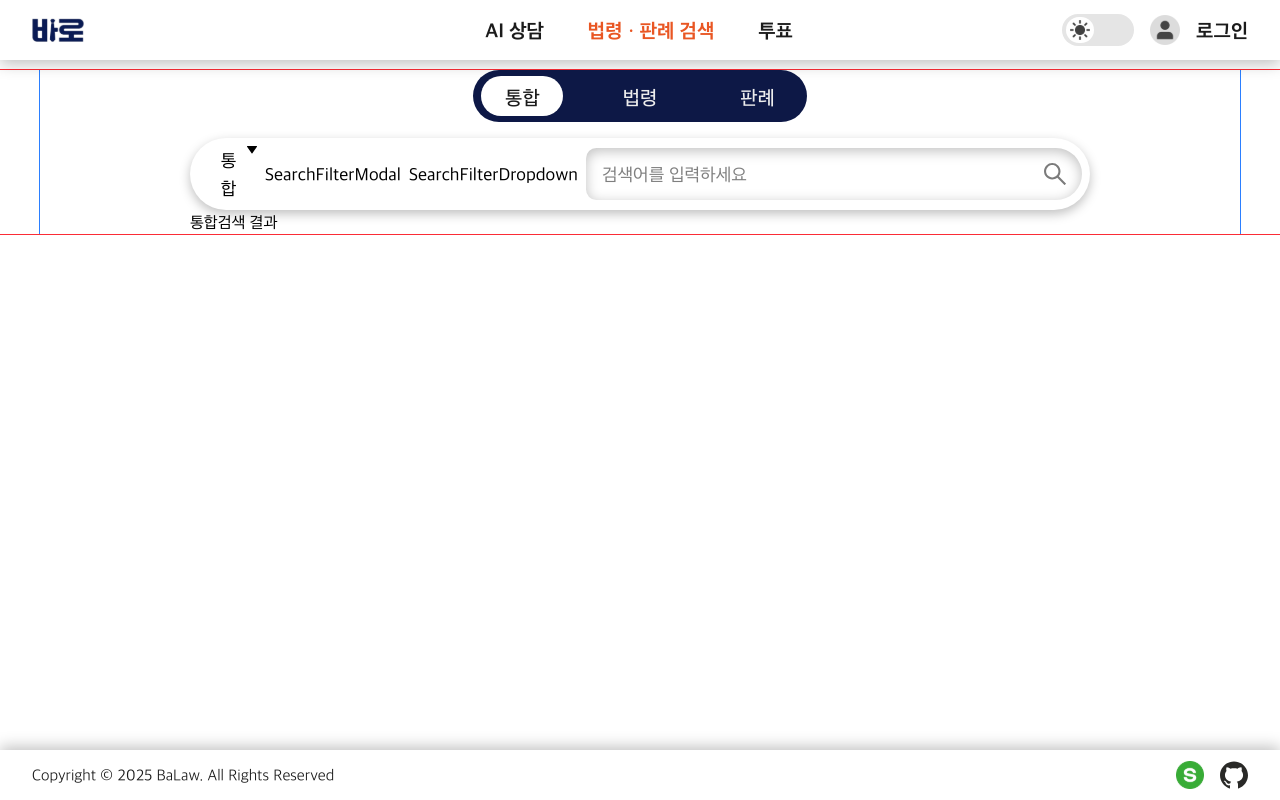
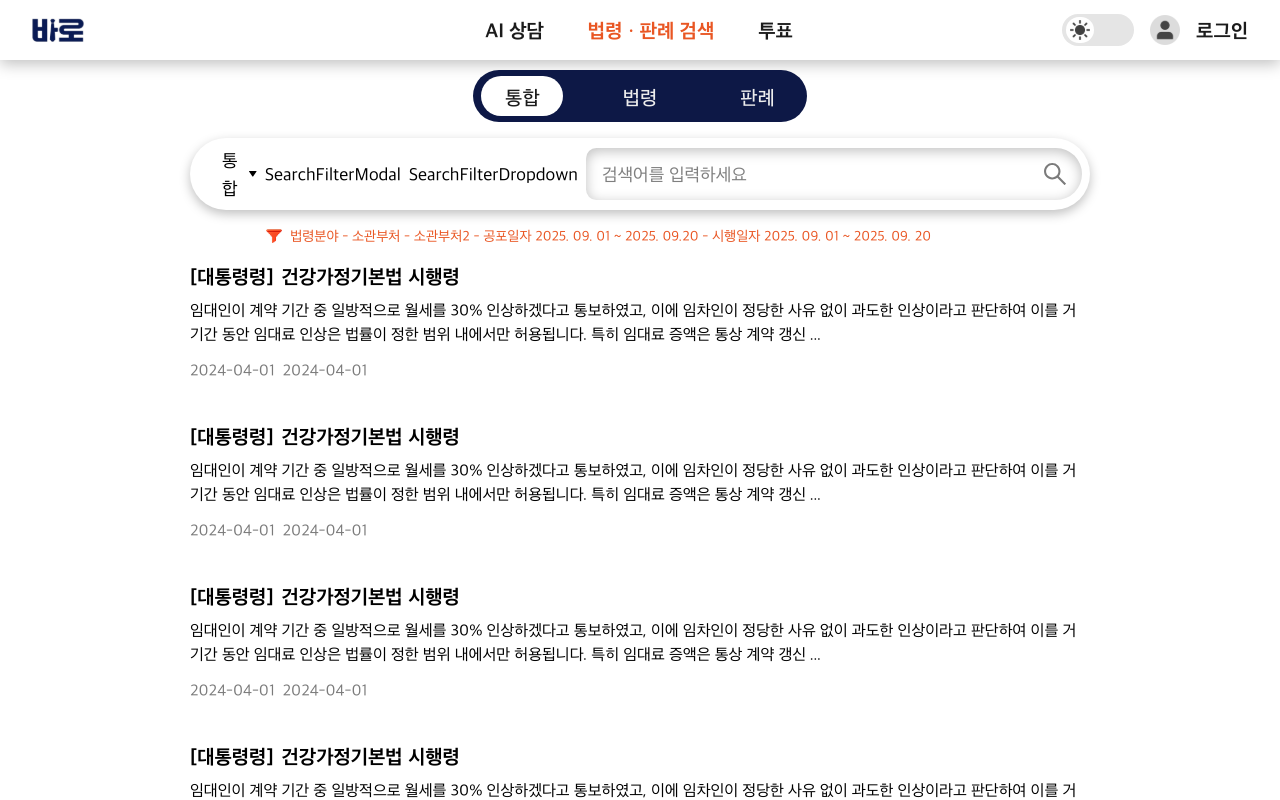
Before and after one commit to prgrms-web-devcourse-final-project/WEB5_6_SamSamOO_FE, a Next.js app: page /search/total in a window 1280 px wide. Shown: the top 800 px of the page. Built offline with nearby package versions, Linux system fonts and the light colour scheme.

Commit message:
style : 검색 페이지 UI (다크/라이트모드)
- 반응형 미구현
- 히스토리 챗 미구현

```diff
--- a/src/app/search/(search-layout)/layout.tsx
+++ b/src/app/search/(search-layout)/layout.tsx
@@ -1,14 +1,31 @@
 import SearchForm from '@/components/features/search/SearchForm';
 import ToggleSwitchNavigation from '@/components/ui/ToggleSwitchNavigation';
+import Image from 'next/image';
 
+// 주석 처리한건 서치폼 fixed 버전
 function SearchLayout({ children }: { children: React.ReactNode }) {
   return (
-    <div className="w-full h-full outline-1 outline-red-500 flex flex-1 items-center justify-center">
-      <div className="w-[1200px] outline-1 outline-blue-500 px-[150px]">
-        <nav className="flex itmes-center justify-center mb-4">
-          <ToggleSwitchNavigation paddingX={24} paddingY={6} />
-        </nav>
-        <SearchForm />
+    <div className="w-full h-full flex flex-1 items-center justify-center">
+      {/* <div className="w-[1200px] px-[150px] flex justify-center"> */}
+      <div className="w-[1200px] px-[150px] flex flex-col justify-center">
+        {/* <section className='w-[1200px] px-[150px] fixed bg-white dark:bg-background-black1 '> */}
+        <section className=" bg-white dark:bg-background-black1 ">
+          <h2 className="sr-only">검색 및 필터링</h2>
+          <nav className="flex itmes-center justify-center mb-4">
+            <ToggleSwitchNavigation paddingX={24} paddingY={6} />
+          </nav>
+          <SearchForm />
+          {/* 필터 적용된 항목 나열. 컴포넌트 분리 */}
+          {/* <div className='px-19 text-accent grid grid-cols-[1fr_30fr] items-center text-sm pb-4 border-b border-b-primary-gray1'> */}
+          <div className="px-19 text-accent grid grid-cols-[1fr_30fr] items-center text-sm pb-4 ">
+            <Image src="/icons/filter.png" width={16} height={16} alt="필터" />
+            <p>
+              법령분야 - 소관부처 - 소관부처2 - 공포일자 2025. 09. 01 ~ 2025. 09.20 - 시행일자 2025.
+              09. 01 ~ 2025. 09. 20
+            </p>
+          </div>
+        </section>
+        {/* <section className="w-full pt-[190px]"> */}
         <section className="w-full">
           <h2 className="sr-only">검색 결과</h2>
           {children}
--- a/src/app/search/(search-layout)/total/page.tsx
+++ b/src/app/search/(search-layout)/total/page.tsx
@@ -6,6 +6,33 @@ export const metadata: Metadata = {
 };
 
 function Page() {
-  return <div>통합검색 결과</div>;
+  return (
+    <div>
+      {
+        // 컴포넌트 분리필요
+        Array(10)
+          .fill(null)
+          .map((_, index) => (
+            <li key={index} className="mb-10">
+              <section className="flex gap-2 text-xl font-bold mb-2">
+                <h2 className="sr-only">제목</h2>
+                <p>[대통령령]</p>
+                <p>건강가정기본법 시행령</p>
+              </section>
+              <p className="mb-3">
+                임대인이 계약 기간 중 일방적으로 월세를 30% 인상하겠다고 통보하였고, 이에 임차인이
+                정당한 사유 없이 과도한 인상이라고 판단하여 이를 거 기간 동안 임대료 인상은 법률이
+                정한 범위 내에서만 허용됩니다. 특히 임대료 증액은 통상 계약 갱신 ...
+              </p>
+              <section className="flex gap-2 text-md text-primary-gray1">
+                <h2 className="sr-only">기간</h2>
+                <p>2024-04-01</p>
+                <p>2024-04-01</p>
+              </section>
+            </li>
+          ))
+      }
+    </div>
+  );
 }
 export default Page;
--- a/src/components/features/search/SearchFilter.tsx
+++ b/src/components/features/search/SearchFilter.tsx
@@ -1,16 +1,41 @@
+import { useEffect, useState } from 'react';
 import SearchFilterDropdown from './SearchFilterDropdown';
 import SearchFilterModal from './SearchFilterModal';
+import { useTheme } from 'next-themes';
 
 interface Props {
   category: string;
 }
 
+// 이거 서버컴포넌트인데 왜 useEffect를 쓸 수 있지?
 function SearchFilter({ category }: Props) {
+  const { resolvedTheme } = useTheme();
+  const [mounted, setMounted] = useState(false);
+  const isDark = resolvedTheme === 'dark' ? true : false;
+
+  useEffect(() => {
+    setMounted(true);
+  }, []);
+
+  if (!mounted) return null;
+
   return (
     <>
-      <button type="button" className="flex w-17 gap-2 focus:bg-accent">
+      <button type="button" className="flex w-17 gap-2 items-center focus:bg-accent">
         {category}
-        <img src="/icons/filterDown.svg" alt="필터" />
+        <svg
+          width="10"
+          height="8"
+          viewBox="0 0 10 8"
+          fill="none"
+          xmlns="http://www.w3.org/2000/svg"
+          className="dark:fill-white"
+        >
+          <path
+            d="M4.58793 7.2845C4.6338 7.35112 4.69518 7.40559 4.76678 7.44322C4.83837 7.48085 4.91805 7.50052 4.99893 7.50052C5.07982 7.50052 5.15949 7.48085 5.23109 7.44322C5.30268 7.40559 5.36406 7.35112 5.40993 7.2845L9.90993 0.7845C9.96202 0.709529 9.99256 0.621716 9.99825 0.530603C10.0039 0.43949 9.98454 0.348562 9.94217 0.267697C9.89981 0.186832 9.83609 0.119124 9.75795 0.0719291C9.6798 0.024734 9.59022 -0.000143172 9.49893 6.19827e-07H0.498931C0.407853 0.000376824 0.3186 0.0255739 0.240771 0.0728821C0.162942 0.12019 0.0994822 0.18782 0.0572151 0.268497C0.0149481 0.349175 -0.00452658 0.439848 0.000885399 0.530766C0.00629738 0.621684 0.0363912 0.709407 0.0879307 0.7845L4.58793 7.2845Z"
+            fill={isDark ? 'white' : 'black'}
+          />
+        </svg>
       </button>
       <SearchFilterModal />
       <SearchFilterDropdown />
--- a/src/components/features/search/SearchForm.tsx
+++ b/src/components/features/search/SearchForm.tsx
@@ -9,7 +9,7 @@ function SearchForm() {
   const router = useRouter();
   const pathname = usePathname();
   const category = categoryItems.filter((item) => item.href === pathname)[0].label;
-  console.log(category);
+  // console.log(category);
 
   const handleSubmit = (e: React.FormEvent<HTMLFormElement>) => {
     e.preventDefault();
@@ -24,7 +24,7 @@ function SearchForm() {
   return (
     <form
       onSubmit={handleSubmit}
-      className="pl-7 pr-2 py-2 flex w-full gap-2 items-center justify-between text-lg shadow-[0_4px_10.8px_0_rgba(0,0,0,0.25)] rounded-modal"
+      className="pl-7 pr-2 py-2 mb-4  flex w-full gap-2 items-center justify-between text-lg shadow-[0_4px_10.8px_0_rgba(0,0,0,0.25)] rounded-modal dark:bg-primary-black dark:border dark:border-border-gray1 dark:shadow-[0_4px_10.8px_0_rgba(0,0,0,0.97)]"
     >
       {/* 필터 */}
       <SearchFilter category={category} />
--- a/src/components/features/search/SearchInput.tsx
+++ b/src/components/features/search/SearchInput.tsx
@@ -1,7 +1,7 @@
 'use client';
 function SearchInput() {
   return (
-    <label className="gap-2 flex items-center justify-between w-full shadow-[0_3px_12.9px_0_rgba(0,0,0,0.25)_inset] rounded-l-[20px] rounded-r-modal">
+    <label className="gap-2 flex items-center justify-between w-full shadow-[0_3px_12.9px_0_rgba(0,0,0,0.25)_inset] rounded-l-[20px] rounded-r-modal dark:bg-primary-black dark:shadow-[0_4px_13px_0_rgba(0,0,0,0.84)_inset]">
       <input
         type="search"
         id="search"
```
Also changed, not shown: public/icons/filter.png (added).
